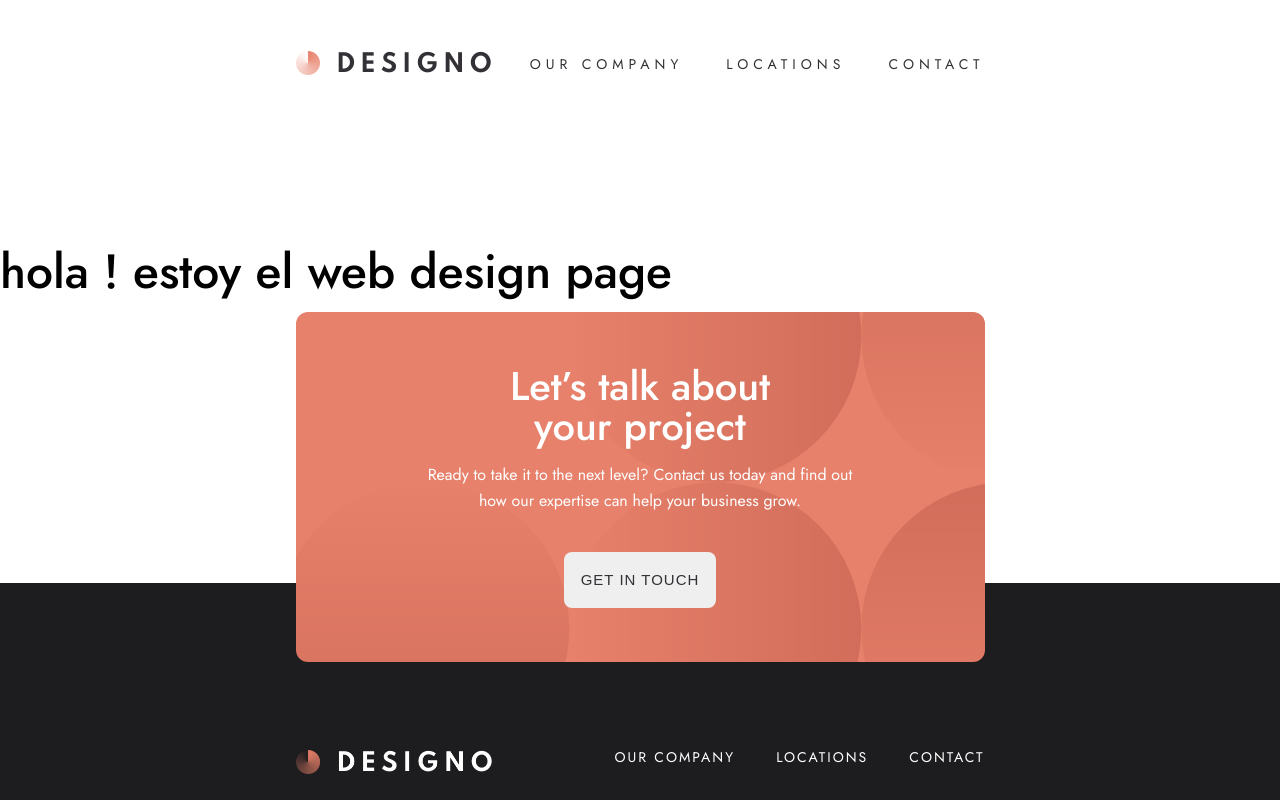
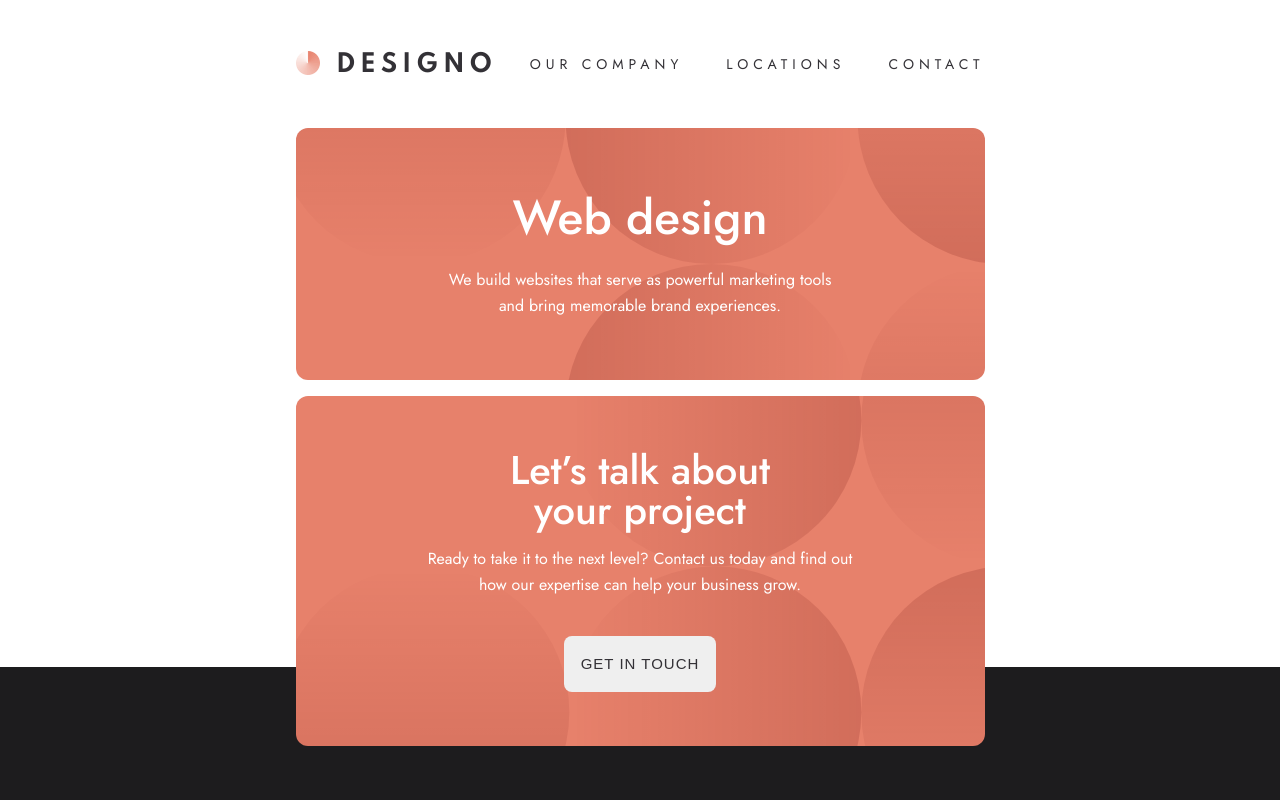
Before and after one commit to pierrolabo/designomultipagewebsite, a React (Create React App) app: page /webdesign in a window 1280 px wide. Shown: the top 800 px of the page. Built offline with nearby package versions, Linux system fonts and the light colour scheme.

Commit message:
ok for webdesign

```diff
--- /dev/null
+++ b/src/components/HeaderDesign/HeaderDesign.js
@@ -0,0 +1,19 @@
+import React from 'react'
+import PropTypes from "prop-types";
+
+import './HeaderDesign.scss';
+
+export default function HeaderDesign({type, title, text}) {
+    return (
+        <section className={`headerdesign ${type}`}>
+            <h1 className="headerdesign--title">{title}</h1>
+            <p className="headerdesign--text">{text}</p>
+        </section>
+    )
+}
+
+HeaderDesign.propTypes = {
+    type: PropTypes.string.isRequired,
+    title: PropTypes.string.isRequired,
+    text: PropTypes.string.isRequired
+}
--- /dev/null
+++ b/src/components/HeaderDesign/HeaderDesign.scss
@@ -0,0 +1,68 @@
+@import '../../styles/variables';
+
+
+
+.headerdesign {
+    height: 320px;
+    display: flex;
+    flex-direction: column;
+    align-items: center;
+    width: 100%;
+    background-color: $brand-primary-peach;
+    background-image: url('../../assets/shared/mobile/bg-pattern-design-pages-intro-mobile.svg');
+    background-position: 100% 2%;
+    @media(min-width: $breakpoint-tablet) {
+        background-image: url('../../assets/shared/tablet/bg-pattern-design-pages-intro-tablet.svg');
+        background-repeat: no-repeat;
+        background-position: 12% 47%;
+    }
+    @media(min-width: $breakpoint-tablet) {
+        max-width: $max-width-tablet;
+        min-width: $max-width-tablet;
+        max-height: 252px;
+
+        border-radius: 12px;
+    }
+    @media(min-width: $breakpoint-desktop) {
+        min-width: $max-width-desktop;
+        max-width: $max-width-desktop;
+    }
+    &--title {
+        margin-top: 102px;
+
+        font-size: 32px;
+        line-height: 36px;
+        color: $brand-primary-white;
+        @media(min-width: $breakpoint-tablet) {
+            margin-top: 66px;
+
+            font-size: 48px;
+            line-height: 48px;
+        }
+
+    }
+    &--text {
+        margin-top: 33px;
+        text-align: center;
+        max-width: 327px;
+
+        font-size: 15px;
+        line-height: 25px;
+        color: $brand-primary-white;
+        @media(min-width: $breakpoint-tablet) {
+            max-width: 390px;
+            margin-top: 25px;
+
+            font-size: 16px;
+            line-height: 26px;
+        }
+    }
+
+}
+
+.webdesign--background {
+
+    @media(min-width: $breakpoint-desktop) {
+        background-position: 99% 48%;
+    }
+}
--- a/src/pages/WebDesign/WebDesign.js
+++ b/src/pages/WebDesign/WebDesign.js
@@ -1,9 +1,17 @@
 import React from 'react'
+
+import HeaderDesign from "../../components/HeaderDesign/HeaderDesign";
+
+import "./WebDesign.scss";
 
 export default function WebDesign() {
     return (
         <section className="webdesign">
-            <h1>hola ! estoy el web design page</h1>
+            <HeaderDesign
+                type="webdesign--background"
+                title="Web design"
+                text="We build websites that serve as powerful marketing tools and bring memorable brand experiences."
+            />
         </section>
     )
 }
--- a/src/pages/WebDesign/WebDesign.scss
+++ b/src/pages/WebDesign/WebDesign.scss
@@ -0,0 +1,7 @@
+.webdesign {
+    margin-top: 0 !important;
+    display: flex;
+    flex-direction: column;
+    justify-content: center;
+    align-items: center;
+}
```
